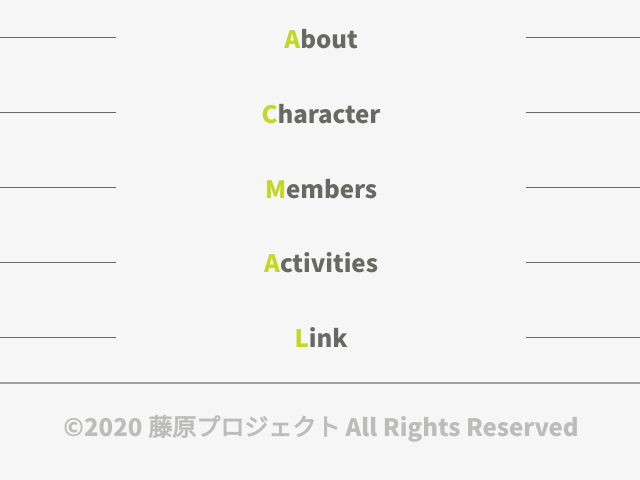
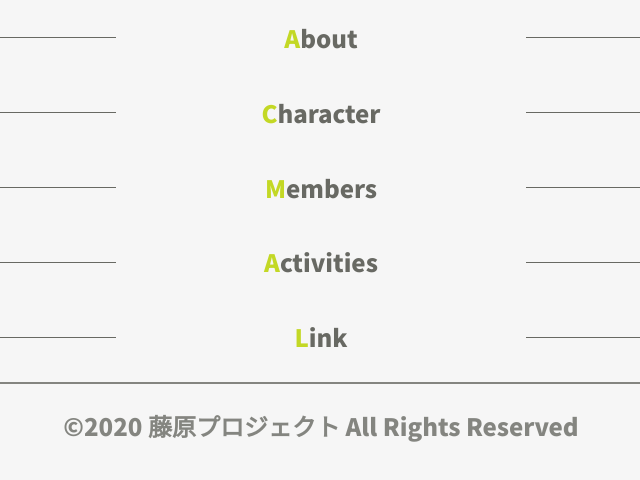
Before and after one commit to habakigumi/univ-web, a Vue app: page / in a window 1280 px wide. Shown: the top 480 px of the page, without its empty margins (319-959 px from the left). Built offline with nearby package versions, Linux system fonts and the light colour scheme.

Commit message:
カラー変数にsubの透明度0.6バージョンを追加・それを利用するように修正

```diff
--- a/src/components/Footer.vue
+++ b/src/components/Footer.vue
@@ -18,14 +18,13 @@ footer {
   hr {
     width: 100vw;
     height: 0px;
-    border: 1px solid rgba(104, 105, 99, 0.6); //$sub opacity 0.6
+    border: 1px solid $background_transparent;
   }
   p {
     font-family: Noto Sans JP;
     font-style: normal;
     font-weight: 900;
-    color: $sub;
-    opacity: 0.4;
+    color: $background_transparent;
     text-align: center;
     @media screen and (max-width: 767px) {
       //スマホ用
--- a/src/stylesheets/variables.scss
+++ b/src/stylesheets/variables.scss
@@ -4,5 +4,6 @@ $name: #db5461;
 $sub: #686963;
 $black: #353535;
 $background: #f6f6f6;
+$background_transparent: #686963cc;
 
 $break-point: 980px;
```
